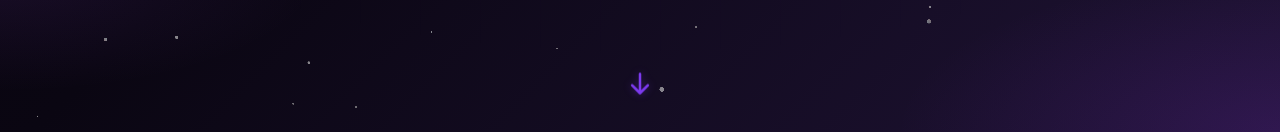
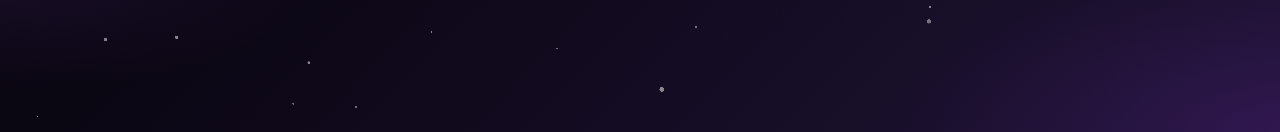
Before and after one commit to uvltechnology/uvl-technology-marke, a React (Vite) app: page / in a window 1280 px wide. Shown: the part 668-800 px from the top of the page. Built offline with nearby package versions, Linux system fonts and the light colour scheme.

Commit message:
Update Home.jsx

```diff
--- a/src/pages/Home.jsx
+++ b/src/pages/Home.jsx
@@ -216,9 +216,7 @@ export default function Home() {
 					</div>
 				</motion.div>
 
-				<div className="absolute bottom-8 left-1/2 -translate-x-1/2 animate-bounce">
-					<ArrowRight size={28} weight="bold" className="text-[#7C3AED] rotate-90 drop-shadow-[0_0_4px_rgba(124,58,237,0.35)]" />
-				</div>
+
 			</section>
 
 			{/* ===== WHAT WE OFFER SECTION ===== */}
```
